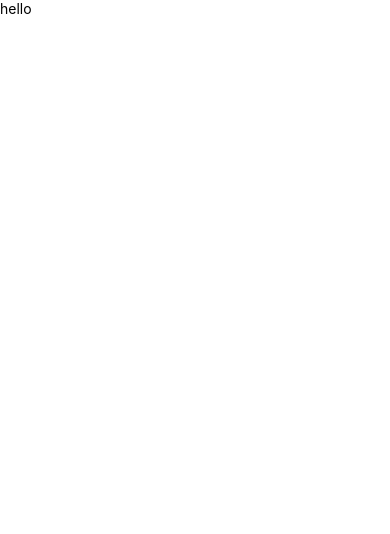
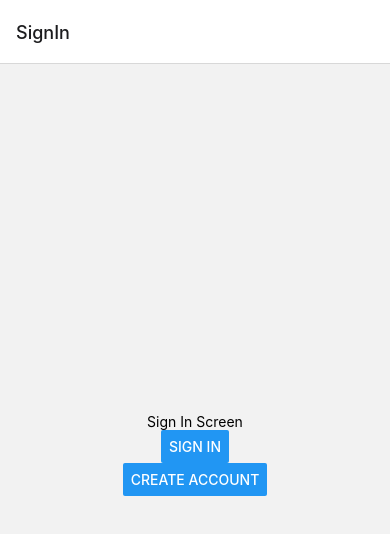
Before and after one commit to raynesmike/React_Native_Projects, a React Native app: screen / in a window 390 px wide. Shown: the top 534 px of the page. Built offline with nearby package versions, Linux system fonts and the light colour scheme.

Commit message:
Initial Navigator

```diff
--- a/App.js
+++ b/App.js
@@ -1,9 +1,18 @@
 import React from 'react';
 import {Text} from 'react-native';
 import {Dashboard} from './src/screens/dashboard/DashboardScreen';
+import {NavigationContainer} from '@react-navigation/native';
+import {createStackNavigator} from '@react-navigation/stack';
+import {SignIn, CreateAccount} from './src/screens/dashboard/DashboardScreen';
+const AuthStack = createStackNavigator();
 
-export const App = () => {
-  return <Dashboard />;
-};
+export const App = () => (
+  <NavigationContainer>
+    <AuthStack.Navigator>
+      <AuthStack.Screen name="SignIn" component={SignIn} />
+      <AuthStack.Screen name="CreateAccocunt" component={CreateAccount} />
+    </AuthStack.Navigator>
+  </NavigationContainer>
+);
 
 export default App;
--- a/src/screens/dashboard/DashboardScreen.js
+++ b/src/screens/dashboard/DashboardScreen.js
@@ -1,6 +1,83 @@
 import React from 'react';
-import {Text} from 'react-native';
+import {View, Text, Button} from 'react-native';
+import {AuthContext} from './context';
 
 export const Dashboard = () => {
   return <Text>hello</Text>;
 };
+
+const styles = {
+  container: {
+    flex: 1,
+    justifyContent: 'center',
+    alignItems: 'center',
+  },
+  button: {
+    paddingHorizontal: 20,
+    paddingVertical: 10,
+    marginVertical: 10,
+    borderRadius: 5,
+  },
+};
+
+const ScreenContainer = ({children}) => (
+  <View style={styles.container}>{children}</View>
+);
+
+export const Home = () => (
+  <ScreenContainer>
+    <Text>Master List Screen</Text>
+    <Button title="React Native by Example" onPress={alert('todo')} />
+    <Button title="React Native School" onPress={alert('todo')} />
+    <Button title="Drawer" onPress={alert('todo')} />
+  </ScreenContainer>
+);
+
+export const Details = () => (
+  <ScreenContainer>
+    <Text>Details Screen</Text>
+  </ScreenContainer>
+);
+
+export const Screen = () => (
+  <ScreenContainer>
+    <Text>Search Screen</Text>
+    <Button title="Search2" onPress={alert('todo')} />
+    <Button title="React Native School" onPress={alert('todo')} />
+  </ScreenContainer>
+);
+
+export const Screen2 = () => (
+  <ScreenContainer>
+    <Text>Search2 Screen</Text>
+  </ScreenContainer>
+);
+
+export const Profile = () => (
+  <ScreenContainer>
+    <Text>Profile Screen</Text>
+    <Button title="Drawer" onPress={alert('todo')} />
+    <Button title="Sign Out" onPress={alert('todo')} />
+  </ScreenContainer>
+);
+
+export const Splash = () => (
+  <ScreenContainer>
+    <Text>Loading...</Text>
+  </ScreenContainer>
+);
+
+export const SignIn = () => (
+  <ScreenContainer>
+    <Text>Sign In Screen</Text>
+    <Button title="Sign In" onPress={alert('todo')} />
+    <Button title="Create Account" onPress={alert('todo')} />
+  </ScreenContainer>
+);
+
+export const CreateAccount = () => (
+  <ScreenContainer>
+    <Text>Create Account Screen</Text>
+    <Button title="Sign Up" onPress={alert('todo')} />
+  </ScreenContainer>
+);
```
Also changed, not shown: package.json (+10 -1 lines), 1 other file (tests, documents, lock files or other folders).
